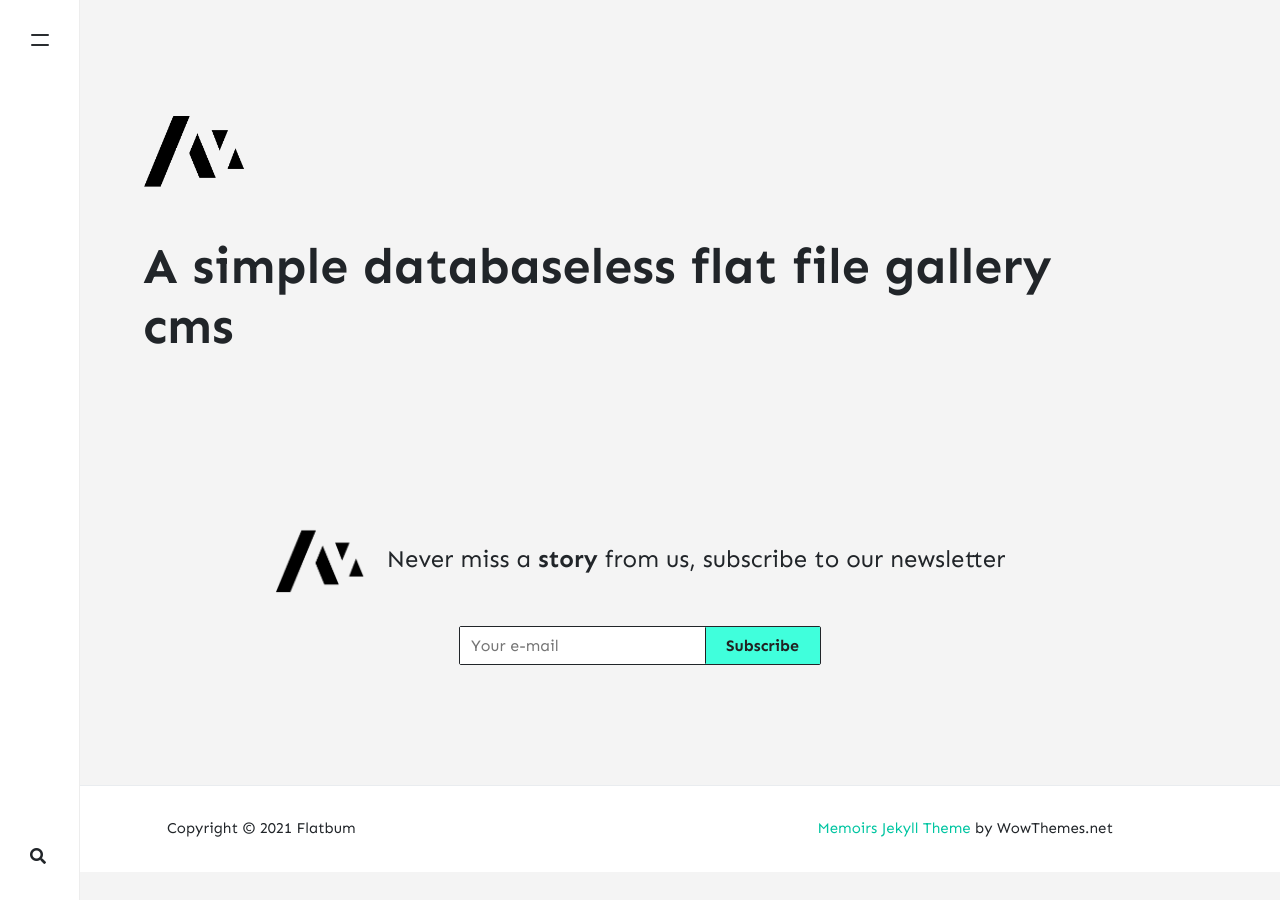
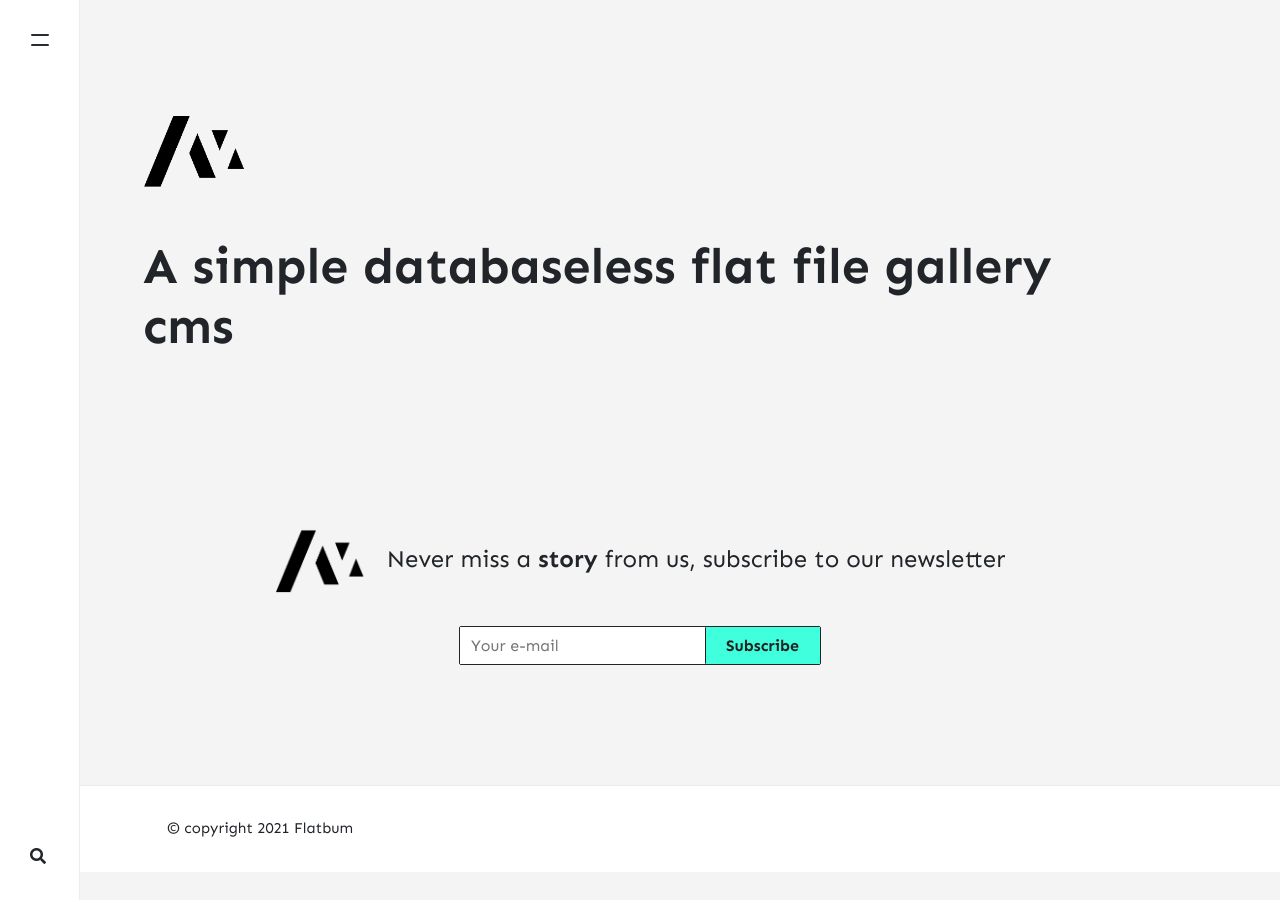
Before and after one commit to shoaiyb/docs.flatbum, a Jekyll site: the page built from index.html, in a window 1280 px wide. Built offline with Jekyll 4.4.1, drawn with Linux system fonts in a browser that asks for light colours; nearby versions of some CDN libraries; the list of posts is cut into pages by our own code; comment, search, counter and statistics services are not loaded.

Commit message:
Update default.html

```diff
--- a/_layouts/default.html
+++ b/_layouts/default.html
@@ -111,11 +111,11 @@
     <div class="container">
         <div class="row">
             <div class="col-md-6 col-sm-12 text-center text-lg-left">
-                Copyright © {{ site.time | date: "%Y" }} {{ site.name }}
+                © copyright {{ site.time | date: "%Y" }} {{ site.name }}
             </div>
-            <div class="col-md-6 col-sm-12 text-center text-lg-right">
+            <!-- <div class="col-md-6 col-sm-12 text-center text-lg-right">
                 <a target="_blank" href="https://www.wowthemes.net/memoirs-free-jekyll-theme/">Memoirs Jekyll Theme</a> by WowThemes.net
-            </div>
+            </div> -->
         </div>
     </div>
 </footer>
```
